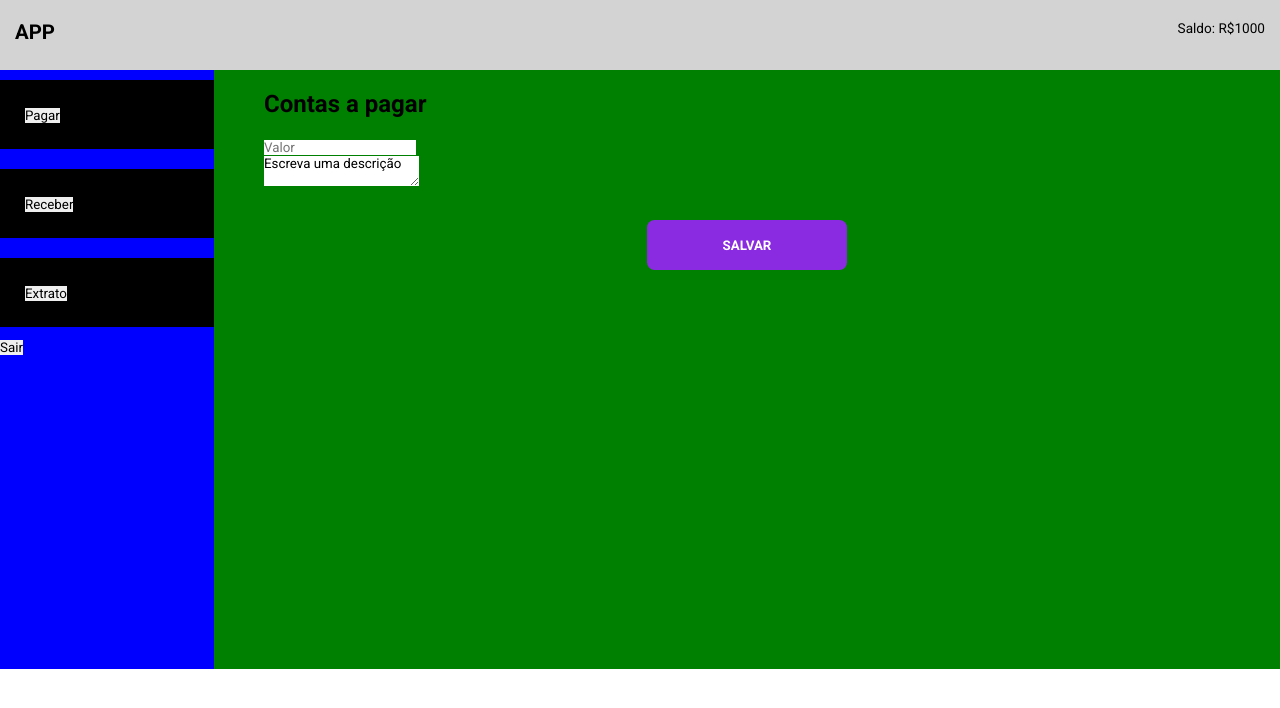
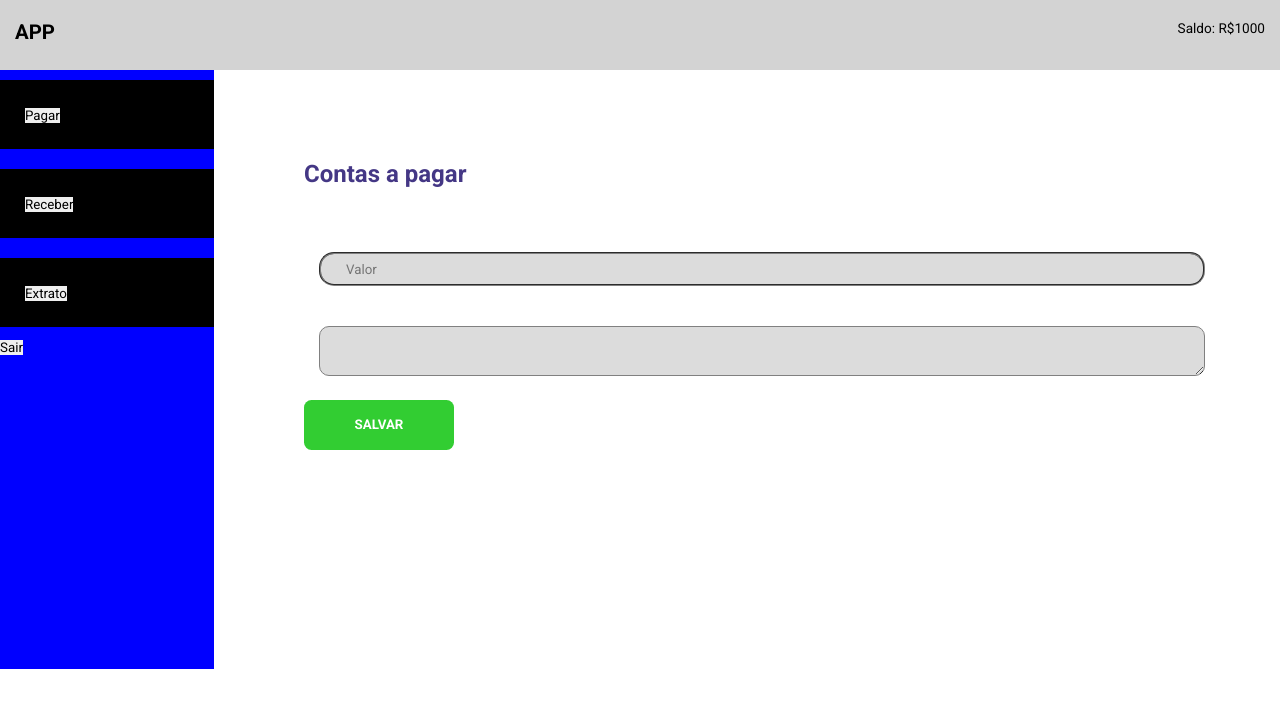
Before and after one commit to jeanmbm/projeto-contas-a-pagar, a React (Create React App) app: page /conta in a window 1280 px wide. Shown: the top 708 px of the page. Built offline with nearby package versions, Linux system fonts and the light colour scheme.

Commit message:
construindo tela principal

```diff
--- a/src/Componentes/Conta2.js
+++ b/src/Componentes/Conta2.js
@@ -6,7 +6,7 @@ class Conta2 extends React.Component {
   constructor(props) {
     super(props)
     this.state = {
-      value: 'Escreva uma descrição'
+      value: ''
     }
   }
 
@@ -16,8 +16,8 @@ class Conta2 extends React.Component {
 
   render() {
     return (
-      <div>
-        <h2>{this.props.texto}</h2>
+      <div className="flex-container">
+        <h2 className="title-conta">{this.props.texto}</h2>
         <div>
           <Input
             styleDivContainer=""
@@ -26,20 +26,19 @@ class Conta2 extends React.Component {
             inputId="valorPagar"
             inputType="number"
             inputName="valorPagar"
-            inputStyle=""
+            inputStyle="input-conta"
             inputPlaceholder="Valor"
+            minValue="0"
           />
 
           <textarea
-            value={this.state.value}
-            onChange={this.mudarTexto}
+            name="descricao"
+            id="descricao"
+            placeholder=""
+            className="text-area"
           ></textarea>
 
-          <Button
-            acao="Salvar"
-            estiloContainer="button-container-login"
-            estiloBotao="button button-login"
-          />
+          <Button acao="Salvar" estiloBotao="button button-conta-pagar " />
         </div>
       </div>
     )
--- a/src/Componentes/Input.js
+++ b/src/Componentes/Input.js
@@ -13,6 +13,7 @@ class Input extends React.Component {
           name={this.props.inputName}
           className={this.props.inputStyle}
           placeholder={this.props.inputPlaceholder}
+          min={this.props.minValue}
           value={this.props.value}
           onChange={this.props.onChange}
         />
--- a/src/Componentes/Style.css
+++ b/src/Componentes/Style.css
@@ -21,6 +21,11 @@ a.links {
   display: none;
 }
 
+:root {
+  --principal-color: #443785;
+  --input-color: gainsboro;
+}
+
 /* CODE */
 hr {
   border-style: solid;
@@ -32,7 +37,7 @@ main {
 }
 
 .input {
-  background-color: gainsboro;
+  background-color: var(--input-color);
   font-weight: bold;
   padding: 20px 130px 20px 40px;
   margin: 10px;
@@ -57,7 +62,7 @@ main {
 }
 
 .title-login {
-  color: #443785;
+  color: var(--principal-color);
   font-weight: bold;
   font-size: 2rem;
   text-align: center;
@@ -131,7 +136,7 @@ main {
   font: 700;
   font-size: 2.05em;
   padding-bottom: 15px;
-  color: #443785;
+  color: var(--principal-color);
 }
 
 .container-itens-cadastro {
@@ -192,8 +197,7 @@ main {
 
 .Content {
   grid-area: Content;
-  background-color: green;
-  padding: 20px 50px;
+  padding: 90px 90px;
 }
 
 .flex-container {
@@ -221,3 +225,45 @@ main {
 .loggout {
   align-content: flex-end;
 }
+
+.title-conta {
+  color: #443785;
+  margin-bottom: 25px;
+}
+
+.input-conta {
+  background-color: gainsboro;
+  height: 25px;
+  width: 100%;
+  padding: 15px 0px 15px 25px;
+  margin: 20px 0px 20px 15px;
+  border-style: groove;
+  border-color: gray;
+  border-radius: 15px;
+}
+
+.text-area {
+  background-color: gainsboro;
+  height: 100%;
+  max-height: 107px;
+  width: 100%;
+  padding: 1%;
+  margin: 20px auto 20px 15px;
+  border-style: groove;
+  border-color: gray;
+  border-radius: 10px;
+}
+
+.container-textarea {
+
+}
+
+.button-conta-pagar {
+  background-color: limegreen;
+  width: 150px;
+  transition: background-color 0.7s;
+}
+
+.button-conta-pagar:hover {
+  background-color: rgb(47, 148, 47);
+}
```
Also changed, not shown: src/Componentes/TextArea.js (added, +17 -0 lines).
